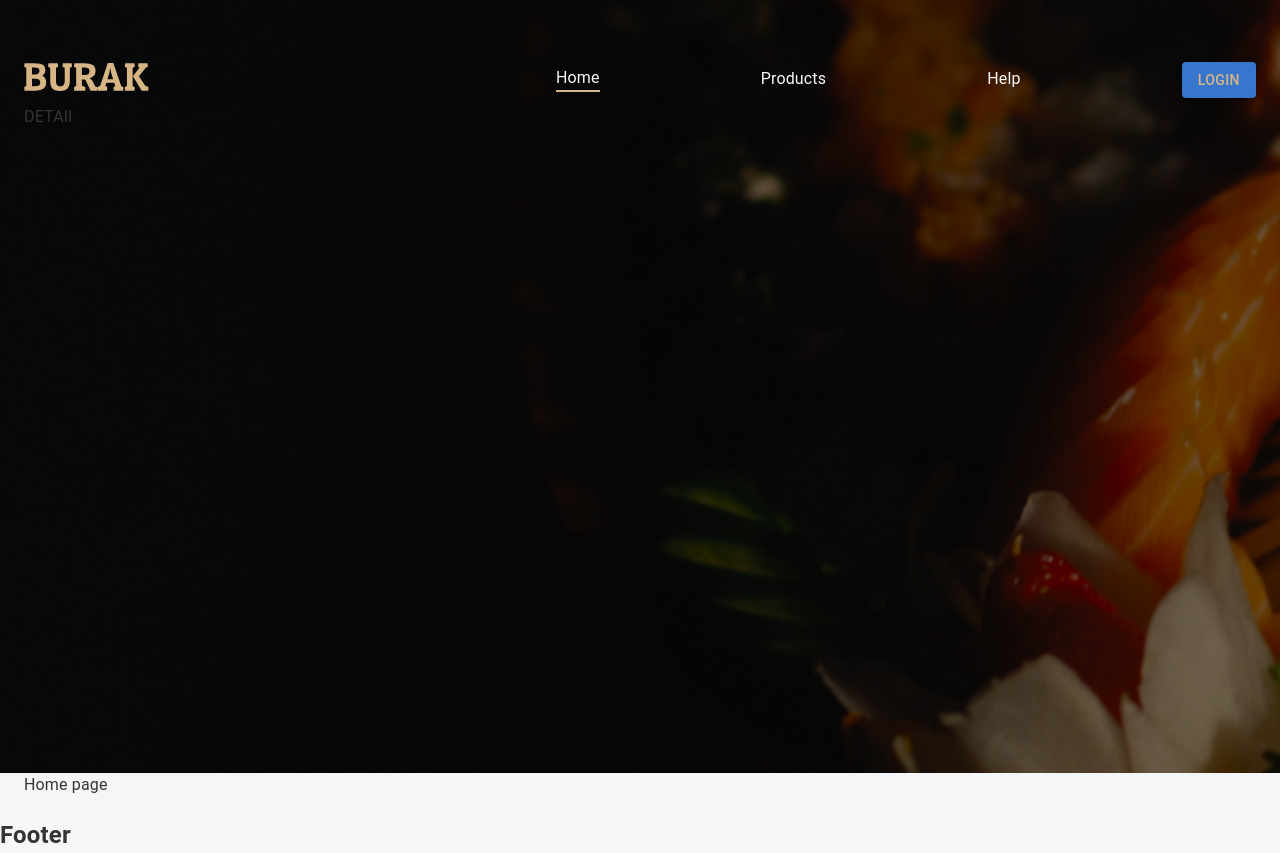
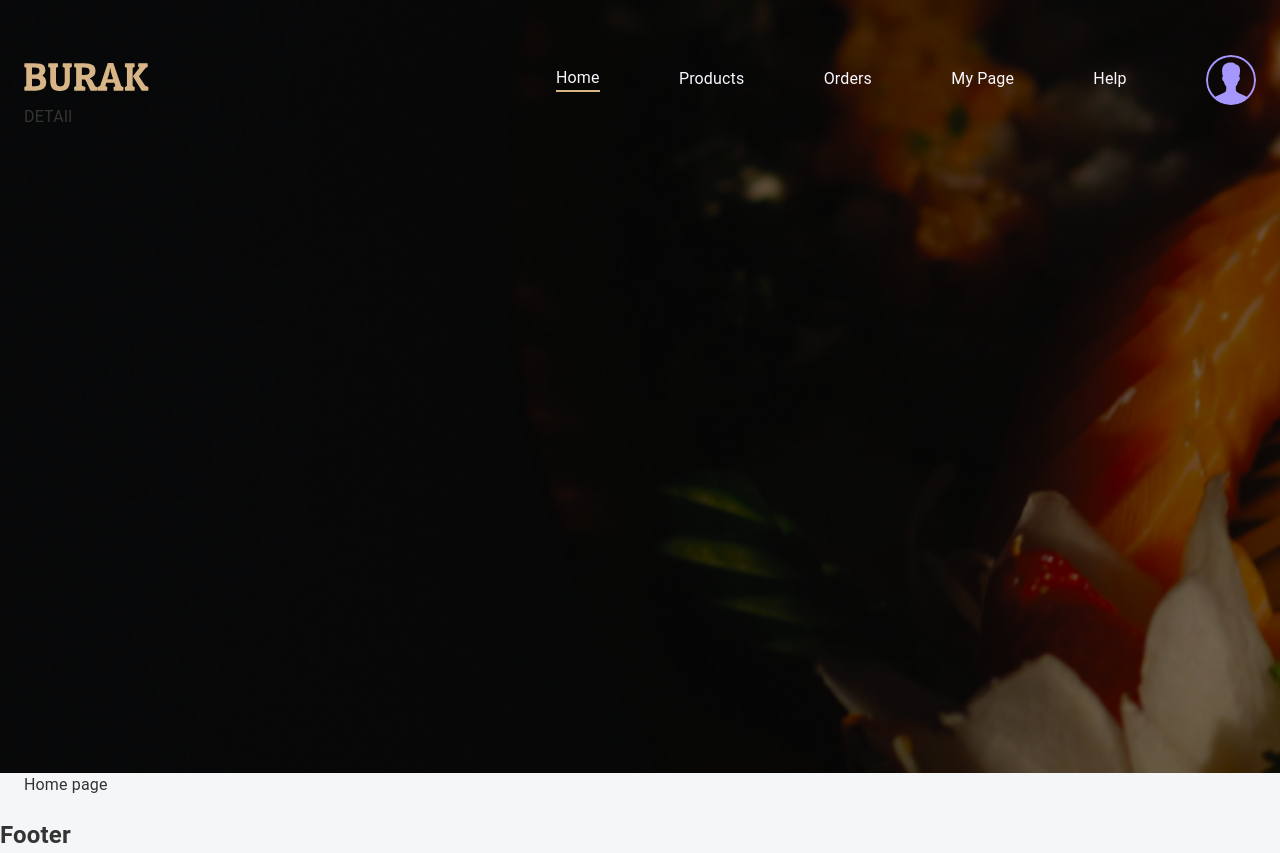
Before and after one commit to kazakov7/burak-react, a React (Create React App) app: page / in a window 1280 px wide. Built offline with nearby package versions, Linux system fonts and the light colour scheme.

Commit message:
feat: homeNavbar menu part refactoring

```diff
--- a/src/app/components/headers/HomeNavber.tsx
+++ b/src/app/components/headers/HomeNavber.tsx
@@ -2,34 +2,17 @@
 import { NavLink } from "react-router-dom";
 
 export function HomeNavbar() {
-  const authmember = null;
+  const authmember = true;
   return (
     <div className="home-navbar">
-      <Container sx={{ mt: "55px", height: "642px" }}>
-        <Stack
-          direction="row"
-          sx={{
-            height: "50px",
-            justifyContent: "space-between",
-            alignItems: "center",
-          }}
-        >
+      <Container className="navbar-container">
+        <Stack className="menu">
           <Box>
             <NavLink to="/">
-              <img
-                style={{ width: "125px", height: "30px" }}
-                src="/icons/burak.svg"
-              />
+              <img className="brand-logo" src="/icons/burak.svg" />
             </NavLink>
           </Box>
-          <Stack
-            sx={{
-              flexDirection: "row",
-              justifyContent: "space-between",
-              minWidth: "700px",
-              alignItems: "center",
-            }}
-          >
+          <Stack className="links">
             <Box className={"hover-line"}>
               <NavLink to="/" activeClassName="underline">
                 Home
@@ -62,15 +45,16 @@
             {/*BASKET*/}
             {!authmember ? (
               <Box>
-                <Button
-                  variant="contained"
-                  style={{ background: "#3776CC", color: "fff" }}
-                >
+                <Button variant="contained" className="login-button">
                   Login
                 </Button>
               </Box>
             ) : (
-              <img />
+              <img
+                className="user-avatar"
+                src="/icons/default-user.svg"
+                aria-haspopup={"true"}
+              />
             )}
           </Stack>
         </Stack>
--- a/src/css/navbar.css
+++ b/src/css/navbar.css
@@ -4,6 +4,39 @@
   display: flex;
   background: url("/public/img/banner.webp");
   background-size: cover;
+}
+
+.home-navbar .navbar-container {
+  margin-top: 55px;
+  height: 642px;
+}
+.home-navbar .navbar-container .menu {
+  height: 50px;
+  display: flex;
+  flex-direction: row;
+  justify-content: space-between;
+  align-items: center;
+}
+.home-navbar .navbar-container .menu .brand-logo {
+  width: 125px;
+  height: 30px;
+}
+.home-navbar .navbar-container .menu .links {
+  min-width: 700px;
+  display: flex;
+  flex-direction: row;
+  justify-content: space-between;
+  align-items: center;
+}
+
+.home-navbar .navbar-container .menu .login-button {
+  background-color: #3776cc;
+  color: #fff;
+}
+.home-navbar .navbar-container .menu .user-avatar {
+  width: 50px;
+  height: 50px;
+  border-radius: 24px;
 }
 .home-navbar a {
   text-decoration: none;
```
